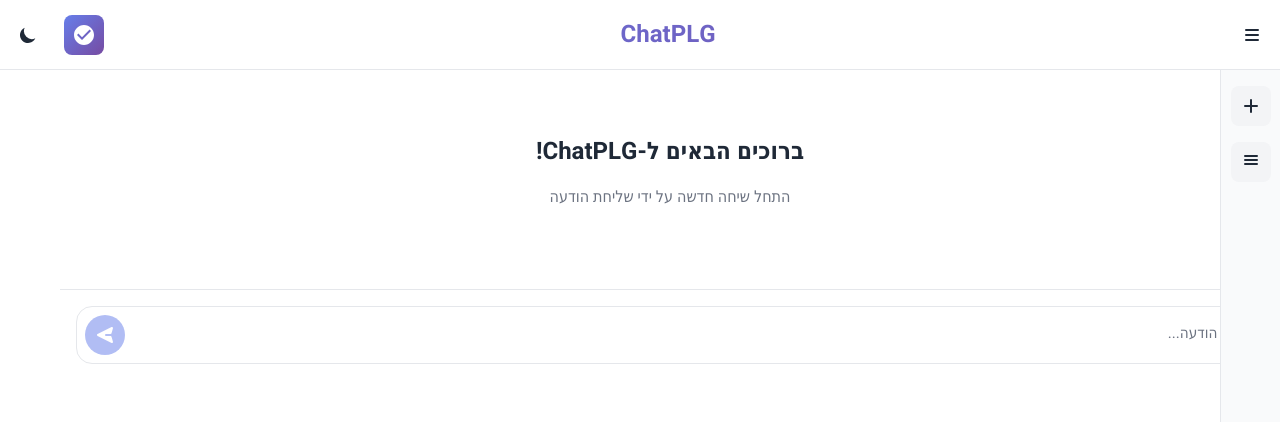
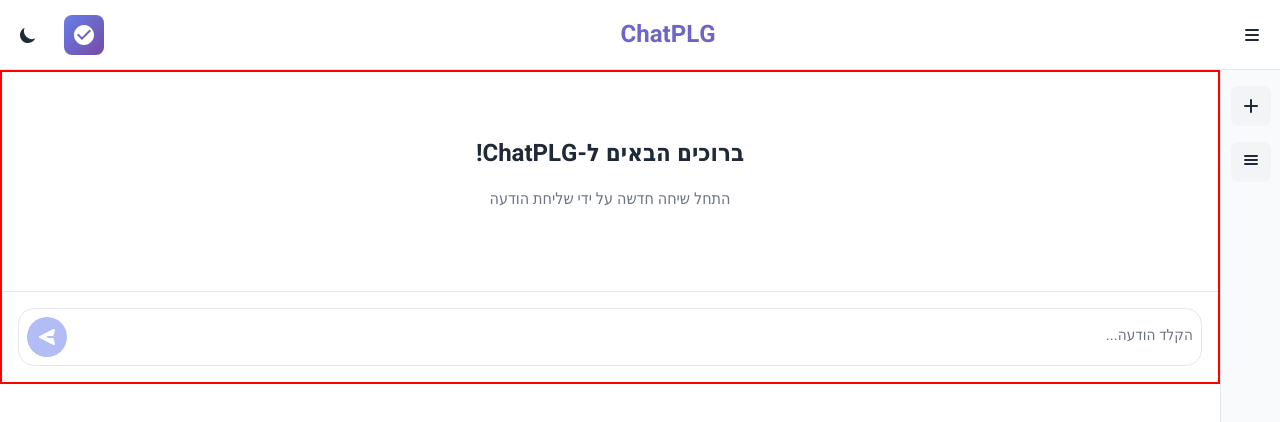
Before and after one commit to Kiloma-Advanced-Solutions/PLG_AI, a Next.js app: page / in a window 1280 px wide. Shown: the top 422 px of the page. Built offline with nearby package versions, Linux system fonts and the light colour scheme.

Commit message:
fixed sidebar opening

```diff
--- a/src/app/page.module.css
+++ b/src/app/page.module.css
@@ -10,24 +10,13 @@
   flex: 1;
   display: flex;
   flex-direction: column;
-  transition: margin-right 0.3s ease;
-  margin-right: 60px;
 }
 
 /* Shift main content when sidebar is open */
-.main.shifted {
-  margin-right: 320px;
-}
-
 /* RTL Support */
-[dir="rtl"] .main {
-  margin-right: 0;
-  margin-left: 60px;
-}
-
 [dir="rtl"] .main.shifted {
-  margin-right: 0;
-  margin-left: 320px;
+  margin-left: 260px;   /* same as .chatContainer.shifted, 320px - 60px */
+  transition: margin-right 0.3s ease;
 }
 
 /* Responsive Design */
--- a/src/app/page.tsx
+++ b/src/app/page.tsx
@@ -122,6 +122,7 @@
           messages={currentConversation?.messages || []}
           onSendMessage={handleSendMessage}
           isLoading={isLoading}
+          isSidebarOpen={isSidebarOpen}
         />
       </main>
 
--- a/src/components/chat-container-component/chat-container-component.module.css
+++ b/src/components/chat-container-component/chat-container-component.module.css
@@ -4,6 +4,12 @@
   flex-direction: column;
   height: 100%;
   background-color: var(--background-color);
+  margin-right: 60px;
+  border: 2px solid red;
+}
+
+.chatContainer.shifted {
+  transform: translateX(-260px);
 }
 
 /* conversation area */
--- a/src/components/chat-container-component/chat-container-component.tsx
+++ b/src/components/chat-container-component/chat-container-component.tsx
@@ -10,12 +10,14 @@
   messages: Message[];
   onSendMessage: (message: string) => void;
   isLoading?: boolean;
+  isSidebarOpen?: boolean;
 };
 
 export default function ChatContainerComponent({
   messages,
   onSendMessage,
-  isLoading = false
+  isLoading = false,
+  isSidebarOpen = false
 }: ChatContainerComponentProps) {
   const messagesEndRef = useRef<HTMLDivElement>(null);
 
@@ -35,7 +37,7 @@
   };
 
   return (
-    <div className={styles.chatContainer}>
+    <div className={`${styles.chatContainer} ${isSidebarOpen ? styles.shifted : ''}`}>
       <div className={styles.messagesContainer}>
         {messages.length === 0 ? (
           <div className={styles.welcomeMessage}>
--- a/src/components/sidebar-component/sidebar-component.module.css
+++ b/src/components/sidebar-component/sidebar-component.module.css
@@ -16,7 +16,6 @@
 }
 
 .sidebarContent {
-  width: 320px;
   height: 100%;
   padding: 1rem;
   overflow-y: auto;
@@ -55,7 +54,6 @@
   background-color: var(--hover-bg);
   border-radius: 8px;
   cursor: pointer;
-  transition: all 0.2s ease;
   color: var(--text-color);
 }
 
--- a/src/components/sidebar-component/sidebar-component.tsx
+++ b/src/components/sidebar-component/sidebar-component.tsx
@@ -48,7 +48,7 @@
               <path fillRule="evenodd" d="M10 3a1 1 0 011 1v5h5a1 1 0 110 2h-5v5a1 1 0 11-2 0v-5H4a1 1 0 110-2h5V4a1 1 0 011-1z" clipRule="evenodd" />
             </svg>
           </div>
-          {/* toggle sidebar icon */}
+          {/* burger sidebar icon */}
           <div className={styles.miniIcon} onClick={onToggle}>
             <svg fill="currentColor" viewBox="0 0 20 20">
               <path fillRule="evenodd" d="M3 4a1 1 0 011-1h12a1 1 0 110 2H4a1 1 0 01-1-1zm0 4a1 1 0 011-1h12a1 1 0 110 2H4a1 1 0 01-1-1zm0 4a1 1 0 011-1h12a1 1 0 110 2H4a1 1 0 01-1-1z" clipRule="evenodd" />
```
